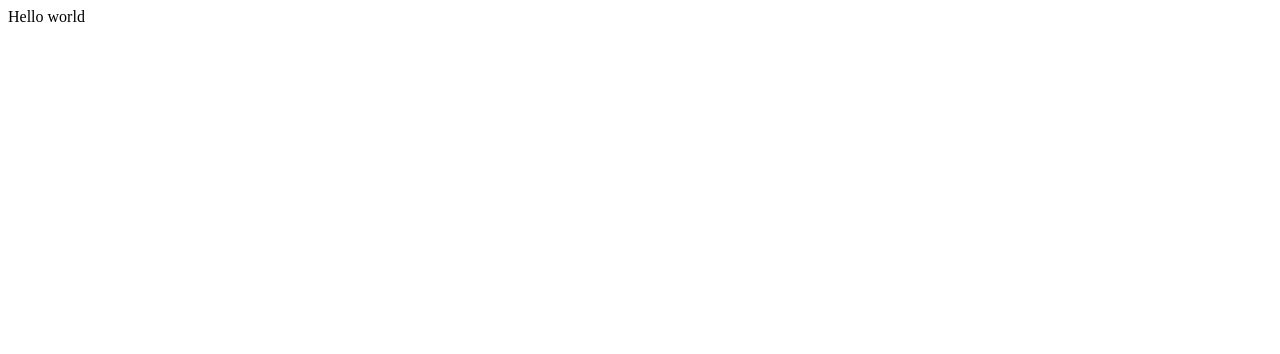
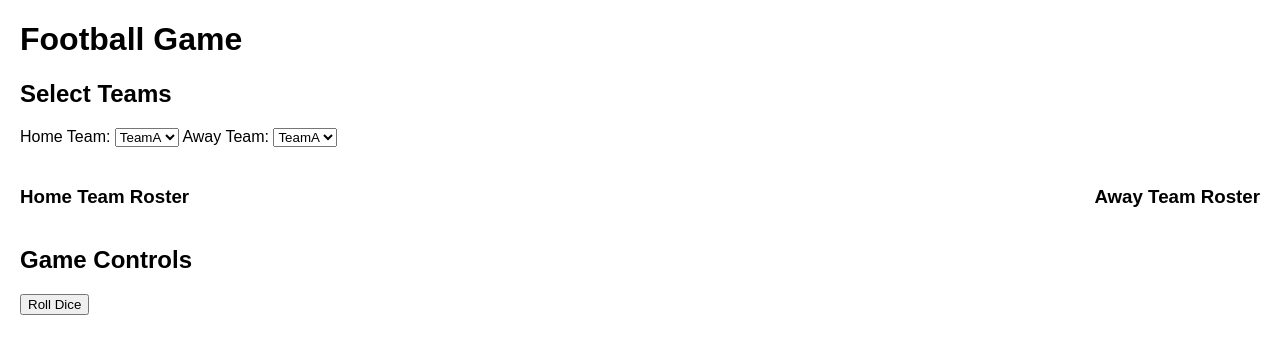
Before and after one commit to SonarTony/GridZoneWeb, a plain HTML site: page index.html in a window 1280 px wide. Drawn offline with Linux system fonts and the light colour scheme.

Commit message:
Original GZ web helper idea

```diff
--- a/index.html
+++ b/index.html
@@ -1,16 +1,45 @@
-<!DOCTYPE html>
-<html>
+  <!DOCTYPE html>
+  <html lang="en">
+  <head>
+      <meta charset="UTF-8">
+      <meta name="viewport" content="width=device-width, initial-scale=1.0">
+      <title>Football Game Interface</title>
+      <link rel="stylesheet" href="style.css">
+  </head>
+  <body>
+      <h1>Football Game</h1>
 
-<head>
-  <meta charset="utf-8">
-  <meta name="viewport" content="width=device-width">
-  <title>replit</title>
-  <link href="style.css" rel="stylesheet" type="text/css" />
-</head>
 
-<body>
-  Hello world
-  <script src="script.js"></script>
-</body>
 
-</html>
+      <div class="team-section">
+          <h2>Select Teams</h2>
+          <label for="home-team">Home Team:</label>
+          <select id="home-team"></select>
+
+          <label for="away-team">Away Team:</label>
+          <select id="away-team"></select>
+      </div>
+
+
+    <div id="team-display" class="team-section" style="display: flex; justify-content: space-between;">
+        <div id="home-team-details">
+            <h3>Home Team Roster</h3>
+            <ul id="home-team-offense"></ul>
+            <ul id="home-team-defense"></ul>
+        </div>
+        <div id="away-team-details">
+            <h3>Away Team Roster</h3>
+            <ul id="away-team-offense"></ul>
+            <ul id="away-team-defense"></ul>
+        </div>
+    </div>
+
+    <div class="controls-section">
+      <h2>Game Controls</h2>
+      <button id="roll-dice">Roll Dice</button>
+      <div class="dice-result" id="dice-result"></div>
+    </div>
+
+    <script src="script.js"></script>
+    </body>
+    </html>
--- a/script.js
+++ b/script.js
@@ -0,0 +1,133 @@
+const teams = {
+"TeamA": {
+        offense: [
+            { rank: 1, firstName: "John", lastName: "Smith", position: "QB", P: 3, R: 1, X: 2 },
+            { rank: 2, firstName: "James", lastName: "Johnson", position: "WR", P: 2, R: 2, X: 1 },
+            { rank: 3, firstName: "Robert", lastName: "Williams", position: "WR", P: 2, R: 1, X: 3 },
+            { rank: 4, firstName: "Michael", lastName: "Brown", position: "RB", P: 1, R: 3, X: 1 },
+            { rank: 5, firstName: "David", lastName: "Jones", position: "OL", P: 0, R: 2, X: 1 },
+            { rank: 6, firstName: "Chris", lastName: "Garcia", position: "OL", P: 1, R: 2, X: 0 },
+            { rank: 7, firstName: "Paul", lastName: "Martinez", position: "OL", P: 0, R: 3, X: 1 },
+            { rank: 8, firstName: "Mark", lastName: "Hernandez", position: "Extra", P: 1, R: 1, X: 1 },
+            { rank: 9, firstName: "Steven", lastName: "Lopez", position: "Extra", P: 0, R: 1, X: 2 },
+        ],
+        defense: [
+            { rank: 1, firstName: "Daniel", lastName: "Gonzalez", position: "DL", P: 2, R: 3, X: 1 },
+            { rank: 2, firstName: "Matthew", lastName: "Wilson", position: "DL", P: 1, R: 2, X: 2 },
+            { rank: 3, firstName: "Anthony", lastName: "Anderson", position: "DL", P: 0, R: 3, X: 2 },
+            { rank: 4, firstName: "Kevin", lastName: "Thomas", position: "LB", P: 2, R: 2, X: 2 },
+            { rank: 5, firstName: "Brian", lastName: "Taylor", position: "LB", P: 3, R: 1, X: 1 },
+            { rank: 6, firstName: "George", lastName: "Moore", position: "DB", P: 2, R: 2, X: 3 },
+            { rank: 7, firstName: "Edward", lastName: "Martin", position: "DB", P: 3, R: 1, X: 2 },
+            { rank: 8, firstName: "Ronald", lastName: "Jackson", position: "Extra", P: 1, R: 1, X: 1 },
+            { rank: 9, firstName: "Donald", lastName: "White", position: "Extra", P: 2, R: 0, X: 1 },
+        ],
+        playCharts: {
+            normal: ["R", "R", "P", "P", "R or X", "X"],
+            hurry: ["P", "P", "R", "R", "P", "P"],
+            control: ["R", "R", "R", "P", "P", "R"],
+        },
+    },
+    "TeamB": {
+        offense: [
+            { rank: 1, firstName: "Andrew", lastName: "King", position: "QB", P: 2, R: 2, X: 2 },
+            { rank: 2, firstName: "Joshua", lastName: "Wright", position: "WR", P: 3, R: 1, X: 1 },
+            { rank: 3, firstName: "Ethan", lastName: "Hill", position: "WR", P: 2, R: 3, X: 0 },
+            { rank: 4, firstName: "Alexander", lastName: "Scott", position: "RB", P: 1, R: 3, X: 2 },
+            { rank: 5, firstName: "Nicholas", lastName: "Green", position: "OL", P: 1, R: 2, X: 1 },
+            { rank: 6, firstName: "Ryan", lastName: "Adams", position: "OL", P: 0, R: 3, X: 2 },
+            { rank: 7, firstName: "Jacob", lastName: "Baker", position: "OL", P: 1, R: 2, X: 1 },
+            { rank: 8, firstName: "Elijah", lastName: "Gonzales", position: "Extra", P: 2, R: 1, X: 0 },
+            { rank: 9, firstName: "Aaron", lastName: "Nelson", position: "Extra", P: 1, R: 0, X: 2 },
+        ],
+        defense: [
+            { rank: 1, firstName: "Christopher", lastName: "Carter", position: "DL", P: 3, R: 1, X: 1 },
+            { rank: 2, firstName: "Nathan", lastName: "Mitchell", position: "DL", P: 1, R: 3, X: 2 },
+            { rank: 3, firstName: "Logan", lastName: "Perez", position: "DL", P: 0, R: 2, X: 3 },
+            { rank: 4, firstName: "Hunter", lastName: "Roberts", position: "LB", P: 2, R: 3, X: 1 },
+            { rank: 5, firstName: "Dylan", lastName: "Turner", position: "LB", P: 3, R: 2, X: 0 },
+            { rank: 6, firstName: "Lucas", lastName: "Phillips", position: "DB", P: 2, R: 3, X: 2 },
+            { rank: 7, firstName: "Gavin", lastName: "Campbell", position: "DB", P: 1, R: 2, X: 3 },
+            { rank: 8, firstName: "Caleb", lastName: "Parker", position: "Extra", P: 1, R: 1, X: 2 },
+            { rank: 9, firstName: "Isaac", lastName: "Evans", position: "Extra", P: 0, R: 2, X: 1 },
+        ],
+        playCharts: {
+            normal: ["P", "P", "R", "R", "X", "P"],
+            hurry: ["R", "P", "P", "R", "P", "X"],
+            control: ["R", "R", "P", "P", "R", "R"],
+        },
+    },
+};
+                const footballCharts = {
+                  "Pass_vs_Pass": [
+                      { diceRoll: -3, playerRating: "2 or 3", outcomeIfMet: "pass for 3", outcomeElse: "pass for 1" },
+                      { diceRoll: -2, playerRating: "4 or 5", outcomeIfMet: "run for 5", outcomeElse: "run for 2" },
+                      // Add more entries as needed
+                  ],
+                  "Pass_vs_Run": [
+                      { diceRoll: -3, playerRating: "6", outcomeIfMet: "complete pass for 10", outcomeElse: "incomplete" },
+                      { diceRoll: -2, playerRating: "7 or 8", outcomeIfMet: "interception", outcomeElse: "incomplete" },
+                      // Add more entries as needed
+                  ],
+                  "Pass_vs_X": [
+                      { diceRoll: -3, playerRating: "9", outcomeIfMet: "touchdown", outcomeElse: "fumble" },
+                      { diceRoll: -2, playerRating: "10 or 11", outcomeIfMet: "field goal", outcomeElse: "missed kick" },
+                      // Add more entries as needed
+                  ],
+                  // Additional charts here...
+                };
+
+function populateTeamDropdowns() {
+    const homeTeamDropdown = document.getElementById('home-team');
+    const awayTeamDropdown = document.getElementById('away-team');
+
+    // Clear existing options first
+    homeTeamDropdown.innerHTML = '';
+    awayTeamDropdown.innerHTML = '';
+
+    Object.keys(teams).forEach(team => {
+        const option1 = document.createElement('option');
+        option1.value = team;
+        option1.textContent = team;
+        homeTeamDropdown.appendChild(option1);
+
+        const option2 = document.createElement('option');
+        option2.value = team;
+        option2.textContent = team;
+        awayTeamDropdown.appendChild(option2);
+    });
+}
+function displayTeamDetails(teamKey, elementId) {
+    const team = teams[teamKey];
+    const element = document.getElementById(elementId);
+    if (!team) {
+        element.innerHTML = '<p>No team selected</p>';
+        return;
+    }
+      const offenseDetails = team.offense.map(player => `Rank: ${player.rank}, ${player.firstName} ${player.lastName}, ${player.position}, P:${player.P} R:${player.R} X:${player.X}`).join('<br>');
+        const defenseDetails = team.defense.map(player => `Rank: ${player.rank}, ${player.firstName} ${player.lastName}, ${player.position}, P:${player.P} R:${player.R} X:${player.X}`).join('<br>');
+        element.innerHTML = `
+            <h3>${teamKey}</h3>
+            <p><strong>Offense:</strong><br>${offenseDetails}</p>
+            <p><strong>Defense:</strong><br>${defenseDetails}</p>
+            <p><strong>Play Charts:</strong> Normal: ${team.playCharts.normal.join(", ")}, Hurry: ${team.playCharts.hurry.join(", ")}, Control: ${team.playCharts.control.join(", ")}</p>
+        `;
+    }
+                function rollDice() {
+                  const redDie = Math.ceil(Math.random() * 6);
+                  const whiteDie = Math.ceil(Math.random() * 6);
+                  const twelveSidedDie = Math.ceil(Math.random() * 12);
+                  const diceResult = `Red Die: ${redDie}, White Die: ${whiteDie}, 12-Sided Die: ${twelveSidedDie}`;
+                  const chart = footballCharts["Pass_vs_Pass"];
+                  const chartEntry = chart.find(entry => entry.diceRoll === twelveSidedDie - 6);
+                  const chartResult = chartEntry ? chartEntry.outcomeIfMet : "No matching result";
+                  document.getElementById('dice-result').textContent = `${diceResult} => Chart Result: ${chartResult}`;
+                }
+                document.getElementById('roll-dice').addEventListener('click', rollDice);
+                document.getElementById('home-team').addEventListener('change', (event) => {
+                  displayTeamDetails(event.target.value, 'home-team-details');
+                });
+                document.getElementById('away-team').addEventListener('change', (event) => {
+                  displayTeamDetails(event.target.value, 'away-team-details');
+                });
+                populateTeamDropdowns();
--- a/style.css
+++ b/style.css
@@ -1,4 +1,14 @@
 html {
   height: 100%;
   width: 100%;
+body {
+  font-family: Arial, sans-serif;
+  margin: 20px;
 }
+.team-section, .controls-section {
+  margin-bottom: 20px;
+}
+.dice-result {
+  margin-top: 10px;
+  font-weight: bold;
+}
```
